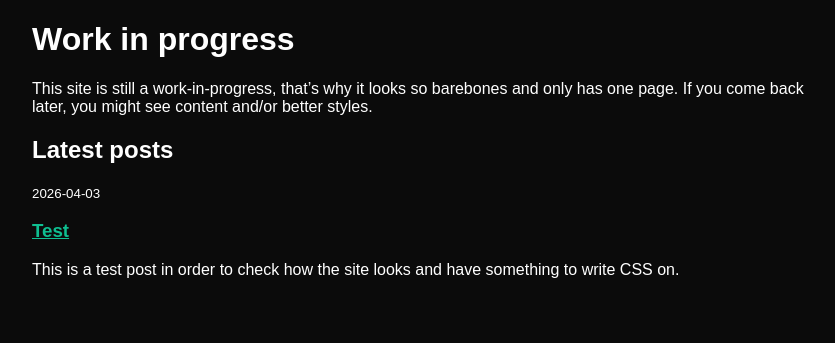
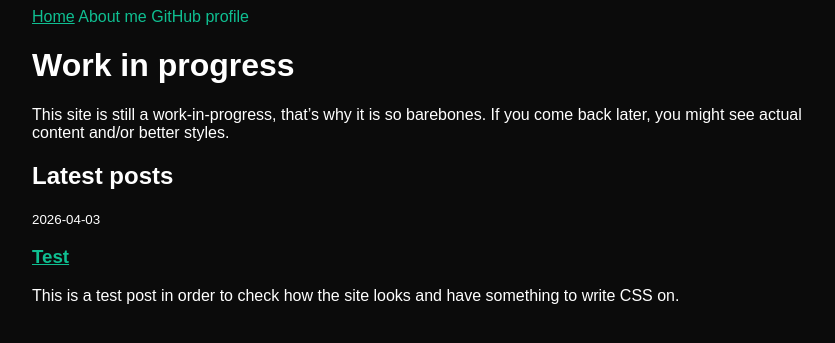
Before and after one commit to frenchtrainspotter/frenchtrainspotter.github.io, a Jekyll site: the page built from index.html, in a window 1280 px wide. Shown: the top 343 px of the page, without its empty margins (208-1043 px from the left). Built offline with Jekyll 4.4.1, drawn with Linux system fonts in a browser that asks for light colours.

Commit message:
Add about me page and navigation

```diff
--- /dev/null
+++ b/_data/navigation.yaml
@@ -0,0 +1,6 @@
+- name: Home
+  link: /
+- name: About me
+  link: /about.html
+- name: GitHub profile
+  link: https://github.com/frenchtrainspotter
--- /dev/null
+++ b/_includes/header.html
@@ -0,0 +1,7 @@
+<header>
+<nav class="content">
+    {% for item in site.data.navigation %}
+        <a href="{{ item.link }}"{% if page.url == item.link %} class="current-page"{% endif %}>{{ item.name }}</a>
+    {% endfor %}
+</nav>
+</header>
--- a/_layouts/default.html
+++ b/_layouts/default.html
@@ -8,6 +8,7 @@
     <title>{{ page.title }}</title>
 </head>
 <body>
+    {% include header.html %}
     <div class="content">{{ content }}</div>
 </body>
 </html>
--- a/_layouts/post.html
+++ b/_layouts/post.html
@@ -1,7 +1,6 @@
 ---
 layout: default
 ---
-<p><a href="/index.html">Back to index</a></p>
 <p><small class="post-date">{{ page.date | date: "%Y-%m-%d" }}</small></p>
 <h1>{{ page.title }}</h1>
 {{ content }}
--- a/_sass/main.scss
+++ b/_sass/main.scss
@@ -14,3 +14,11 @@ a:link, a:visited, a:hover, a:active {
     margin-left: auto;
     margin-right: auto
 }
+
+/* Navigation */
+nav a {
+    text-decoration-line: none
+}
+nav .current-page {
+    text-decoration-line: underline
+}
--- a/index.html
+++ b/index.html
@@ -3,7 +3,7 @@ layout: default
 title: WIP
 ---
 <h1>Work in progress</h1>
-This site is still a work-in-progress, that’s why it looks so barebones and only has one page. If you come back later, you might see content and/or better styles.
+This site is still a work-in-progress, that’s why it is so barebones. If you come back later, you might see actual content and/or better styles.
 
 <h2>Latest posts</h2>
 {% for post in site.posts %}
```
Also changed, not shown: about.md (added, +6 -0 lines).
